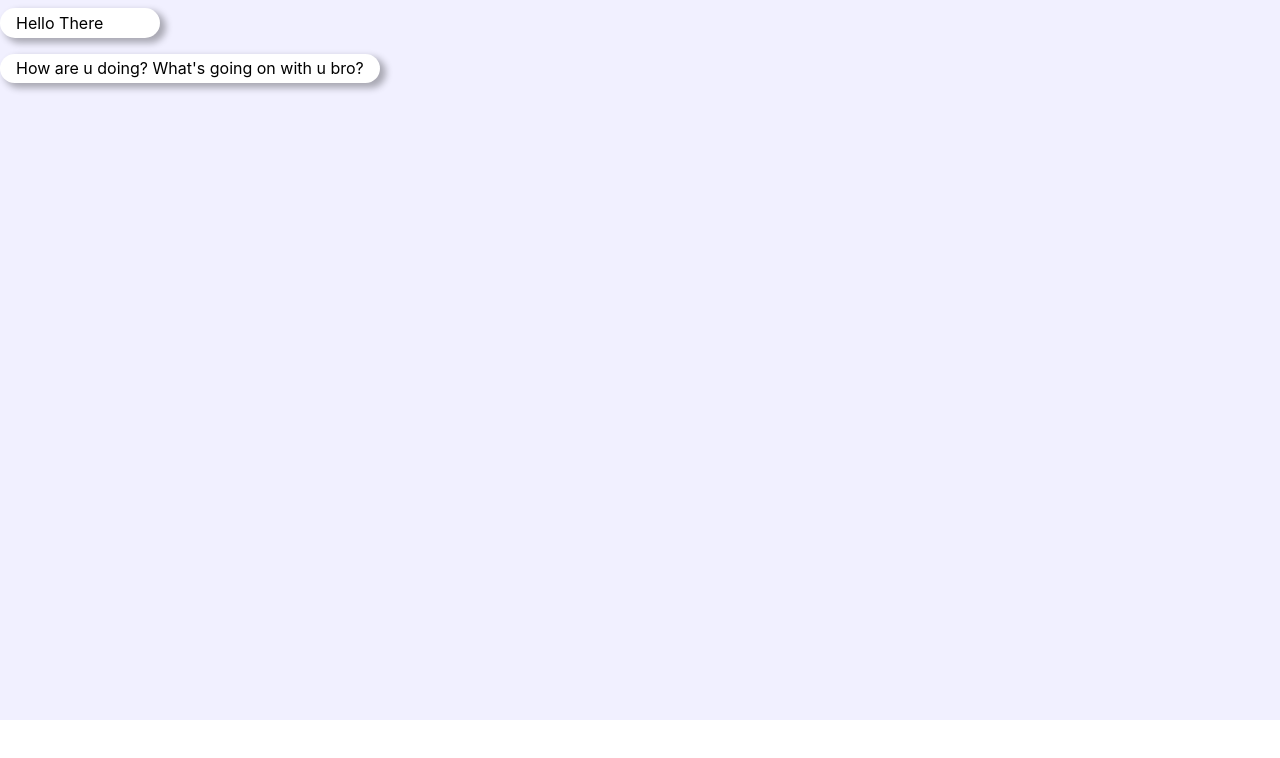
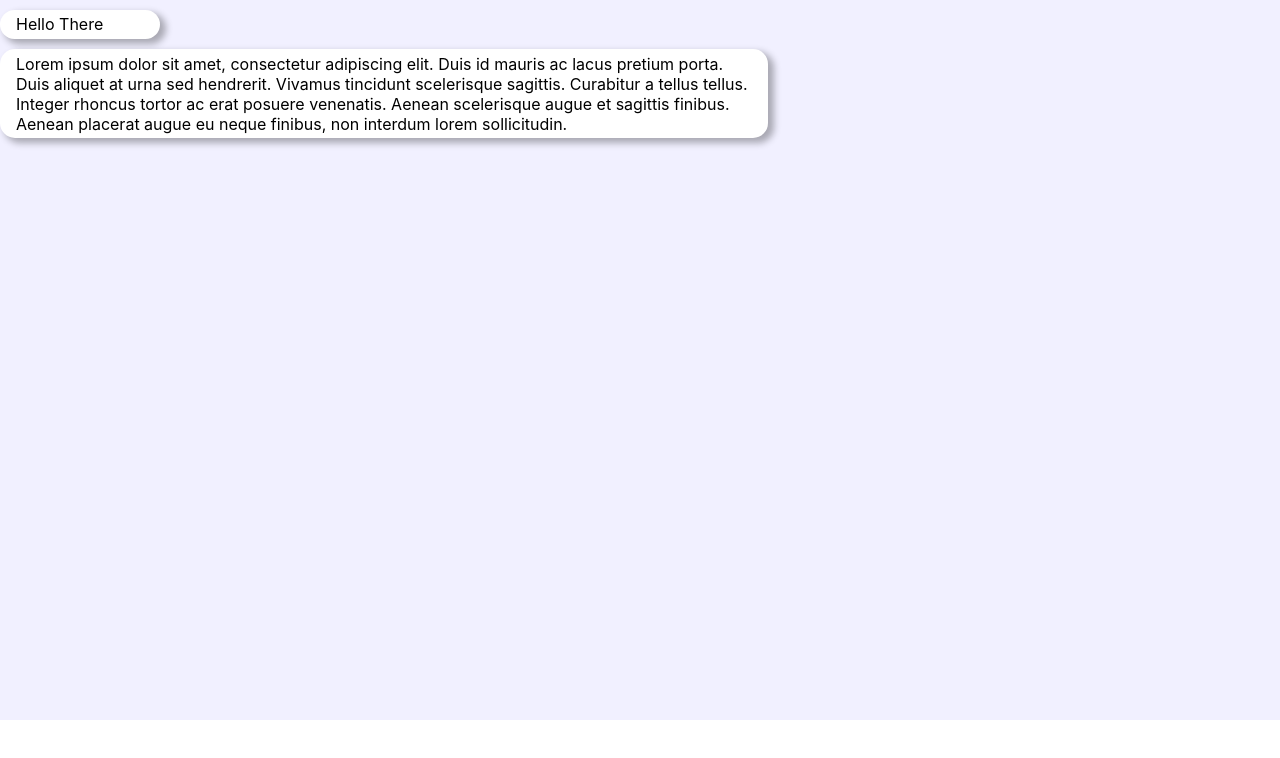
Before and after one commit to duduneto/chat-ui-react, a React (Create React App) app: page / in a window 1280 px wide. Shown: the top 758 px of the page. Built offline with nearby package versions, Linux system fonts and the light colour scheme.

Commit message:
create text box component

```diff
--- a/src/components/Balloons/styles.js
+++ b/src/components/Balloons/styles.js
@@ -7,7 +7,7 @@ export const Container = styled.div`
   `;
 
 export const ContentContainer = styled.div`
-  margin: .5rem 0;
+  margin: .6rem 0 0 0;
   min-width: 10rem;
 `;
 export const Balloon = styled.p`
--- a/src/screens/Main/index.js
+++ b/src/screens/Main/index.js
@@ -3,7 +3,7 @@ import { ChatContainer, Container, ContentContainer, ChatContent, TypingContaine
 
 const messages = [
 	"Hello There",
-	"How are u doing? What's going on with u bro?"
+	"Lorem ipsum dolor sit amet, consectetur adipiscing elit. Duis id mauris ac lacus pretium porta. Duis aliquet at urna sed hendrerit. Vivamus tincidunt scelerisque sagittis. Curabitur a tellus tellus. Integer rhoncus tortor ac erat posuere venenatis. Aenean scelerisque augue et sagittis finibus. Aenean placerat augue eu neque finibus, non interdum lorem sollicitudin."
 ]
 
 function Main() {
```
Also changed, not shown: src/components/TextBox/index.js (added), src/components/TextBox/styles.js (added).
